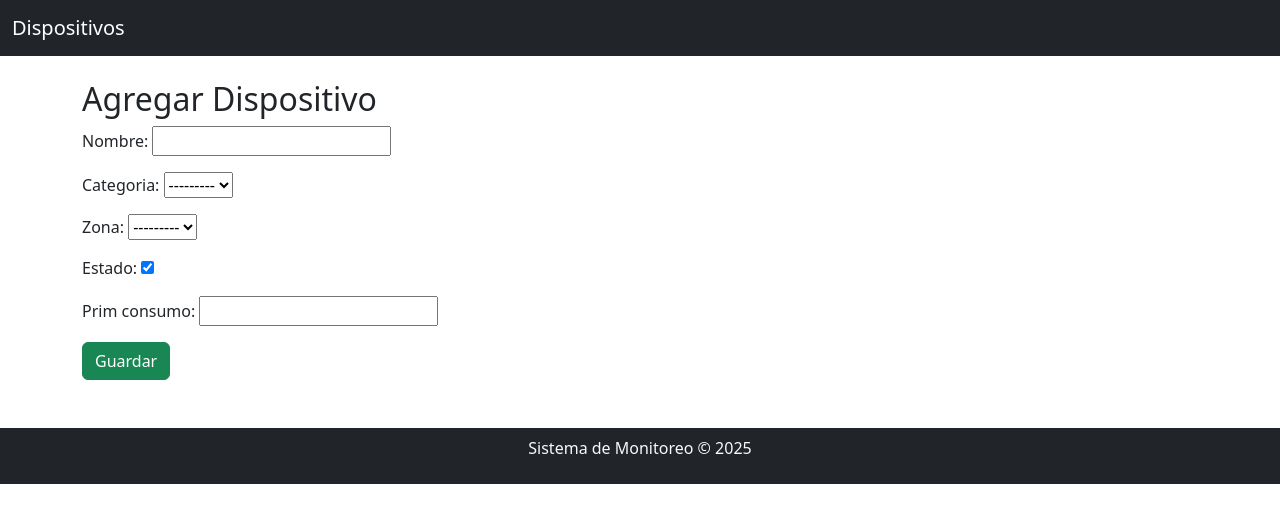
After one commit to SuN-Dev5/Unidad-1-Python-KBROS, a Django app: template monitoreo/dispositivos/templates/dispositivos/crear.html in a window 1280 px wide. The commit adds this page. Shown: the top 523 px of the page. Run offline with Django 5.2, Linux system fonts and the light colour scheme; the template is opened without the code that fills it: values that come from a table or form of the project are taken from there, others are empty.

Commit message:
Pal martin

```diff
--- /dev/null
+++ b/monitoreo/dispositivos/forms.py
@@ -0,0 +1,7 @@
+from django import forms
+from .models import Dispositivo
+
+class DispositivoForm(forms.ModelForm):
+    class Meta:
+        model = Dispositivo
+        fields = ['nombre', 'categoria', 'zona' , 'estado', 'prim_consumo']
--- /dev/null
+++ b/monitoreo/dispositivos/templates/dispositivos/base.html
@@ -0,0 +1,30 @@
+<!DOCTYPE html>
+<html lang="es">
+<head>
+    <meta charset="UTF-8">
+    <title>Sistema de Dispositivos</title>
+    <link rel="stylesheet" href="https://cdn.jsdelivr.net/npm/bootstrap@5.3.0/dist/css/bootstrap.min.css">
+</head>
+<body>
+
+<!-- Navbar -->
+<nav class="navbar navbar-dark bg-dark">
+    <div class="container-fluid">
+        <a class="navbar-brand" href="{% url 'listar_dispositivos' %}">Dispositivos</a>
+    </div>
+</nav>
+
+<!-- Contenido dinámico -->
+<div class="container mt-4">
+    {% block content %}
+    <!-- Aquí se inyecta el contenido de cada página -->
+    {% endblock %}
+</div>
+
+<!-- Footer -->
+<footer class="bg-dark text-light text-center p-2 mt-5">
+    <p>Sistema de Monitoreo © 2025</p>
+</footer>
+
+</body>
+</html>
--- /dev/null
+++ b/monitoreo/dispositivos/templates/dispositivos/crear.html
@@ -0,0 +1,12 @@
+{% extends "dispositivos/base.html" %}
+
+{% block content %}
+<h2>Agregar Dispositivo</h2>
+
+<form method="POST">
+    {% csrf_token %}
+    {{ form.as_p }}
+    <button type="submit" class="btn btn-success">Guardar</button>
+</form>
+
+{% endblock %}
--- a/monitoreo/dispositivos/templates/dispositivos/inicio.html
+++ b/monitoreo/dispositivos/templates/dispositivos/inicio.html
@@ -6,7 +6,7 @@
 <body>
     <h1><strong>Panel de dispositivos</strong></h1>
     <ul>
-      {% for d in dispositivos %}
+      {% for d in dispositivo %}
         <li>{{ d.nombre }} - {{ d.categoria }} {{ d.categoria.descripcion }}
             <a href="{% url 'dispositivo' d.id %}">Detalle</a>
         </li>
```
Also changed, not shown: monitoreo/dispositivos/views.py (+19 -1 lines), monitoreo/dispositivos/templates/dispositivos/dispositivo.html (added).
